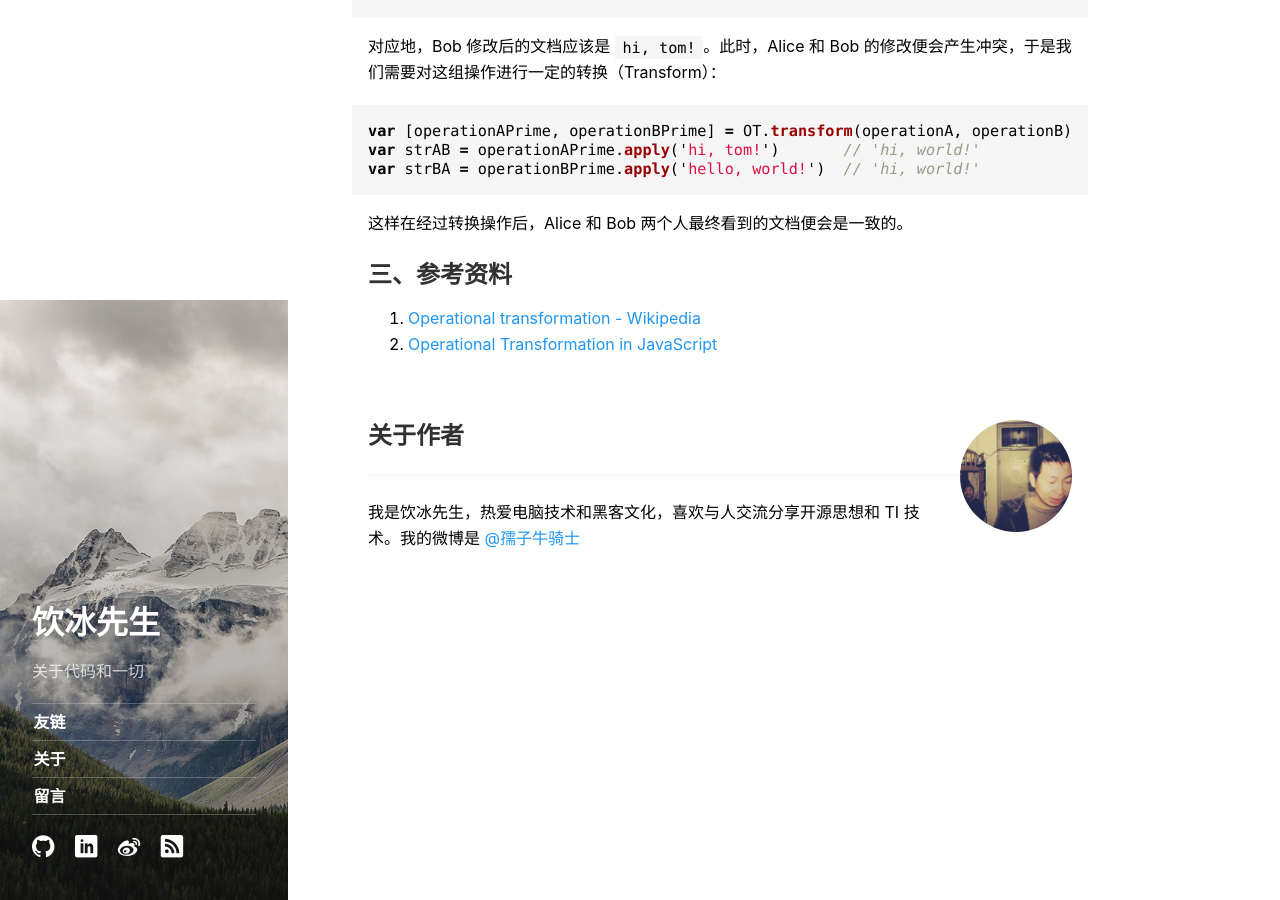
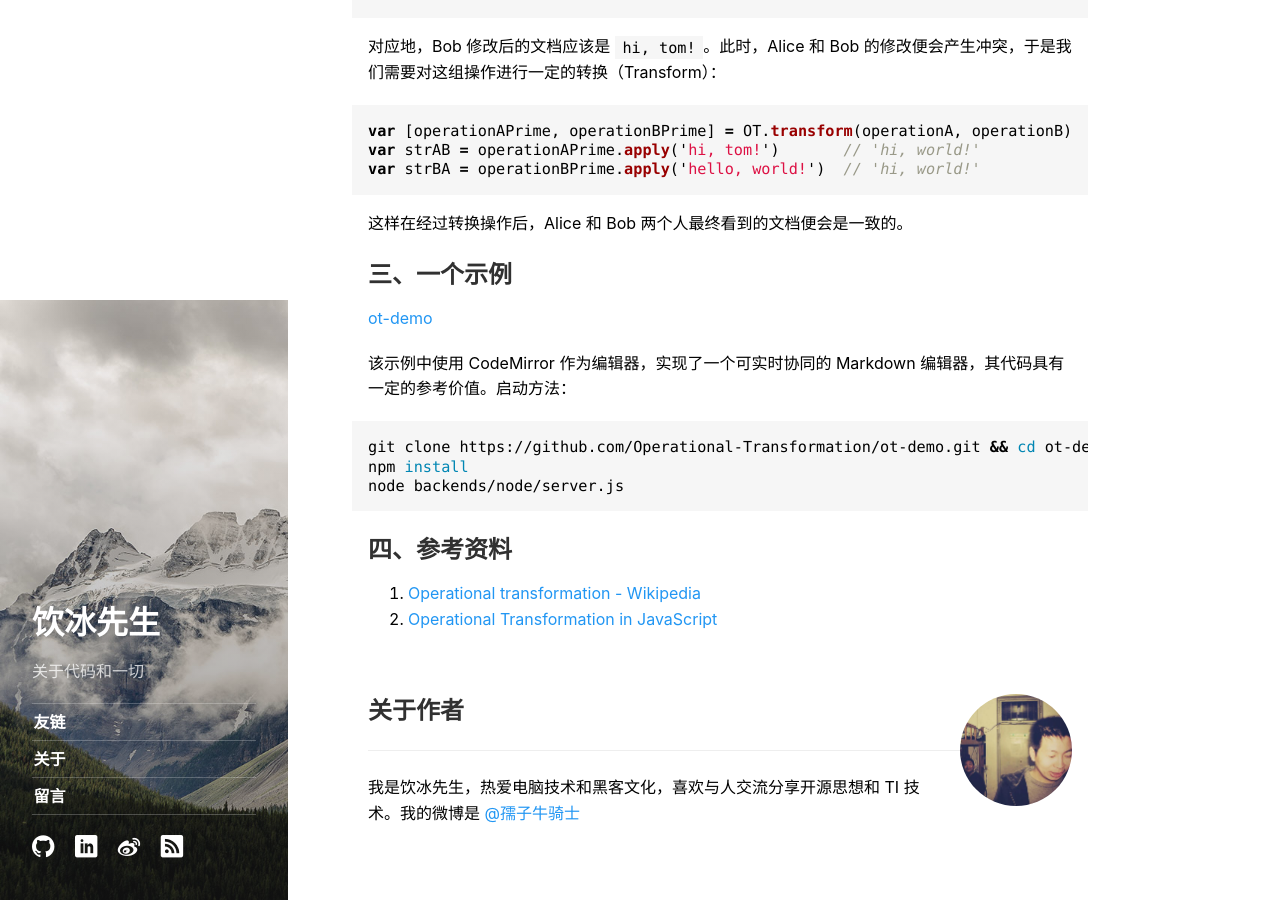
Before and after one commit to ybm/myanbin.github.io, a Jekyll site: the page built from _posts/2016-10-27-realtime-collaborative-editing.md, in a window 1280 px wide and 900 px high, scrolled down 1361 px. Built offline with Jekyll 4.4.1, drawn with Linux system fonts in a browser that asks for light colours; comment, search, counter and statistics services are not loaded.

Commit message:
更新实时协同编辑的文章

````diff
--- a/_posts/2016-10-27-realtime-collaborative-editing.md
+++ b/_posts/2016-10-27-realtime-collaborative-editing.md
@@ -61,7 +61,19 @@ var strBA = operationBPrime.apply('hello, world!')  // 'hi, world!'
 
 这样在经过转换操作后，Alice 和 Bob 两个人最终看到的文档便会是一致的。
 
-## 三、参考资料
+## 三、一个示例
+
+[ot-demo](https://github.com/Operational-Transformation/ot-demo)
+
+该示例中使用 CodeMirror 作为编辑器，实现了一个可实时协同的 Markdown 编辑器，其代码具有一定的参考价值。启动方法：
+
+```sh
+git clone https://github.com/Operational-Transformation/ot-demo.git && cd ot-demo
+npm install
+node backends/node/server.js
+```
+
+## 四、参考资料
 
 1. [Operational transformation - Wikipedia](https://en.wikipedia.org/wiki/Operational_transformation)
 2. [Operational Transformation in JavaScript](https://operational-transformation.github.io/ot-for-javascript.html)
````
Also changed, not shown: _posts/2017-04-05-using-draftjs-to-build-a-modern-editor.md (+2 -2 lines).
